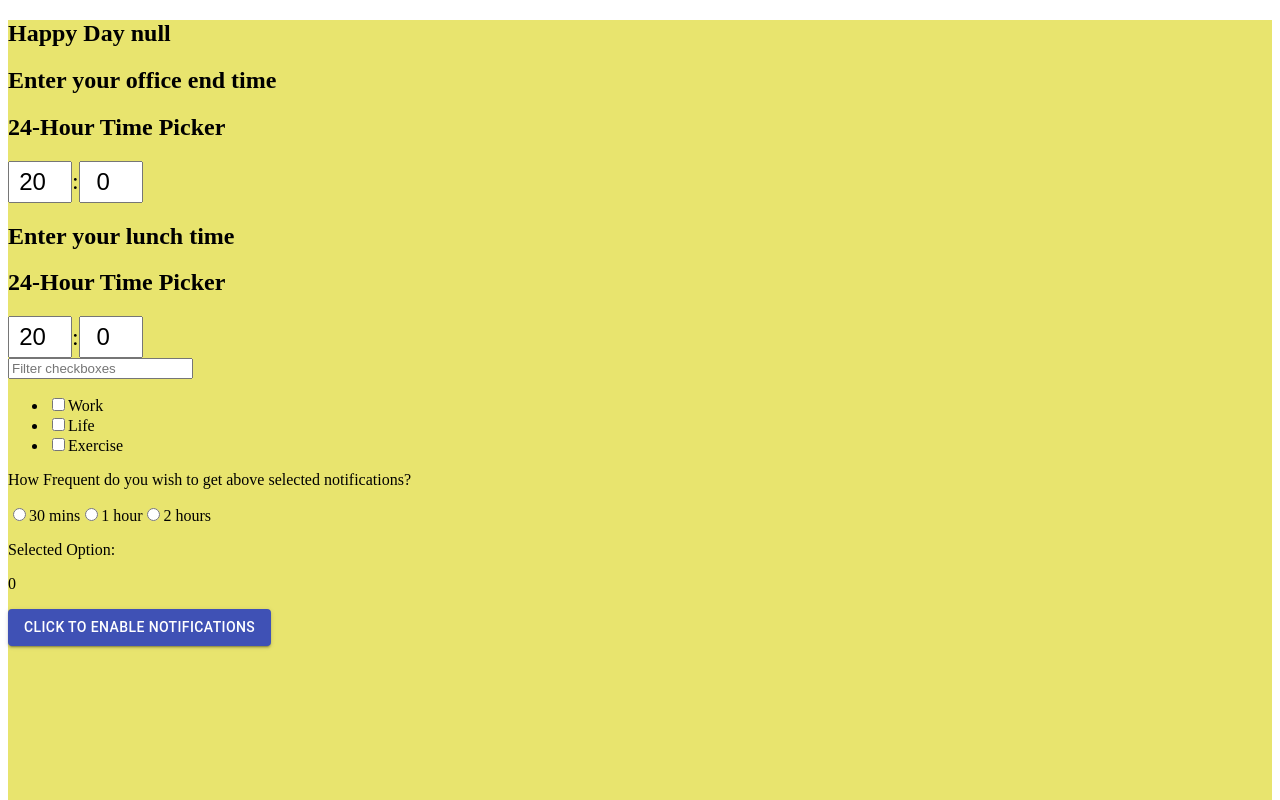
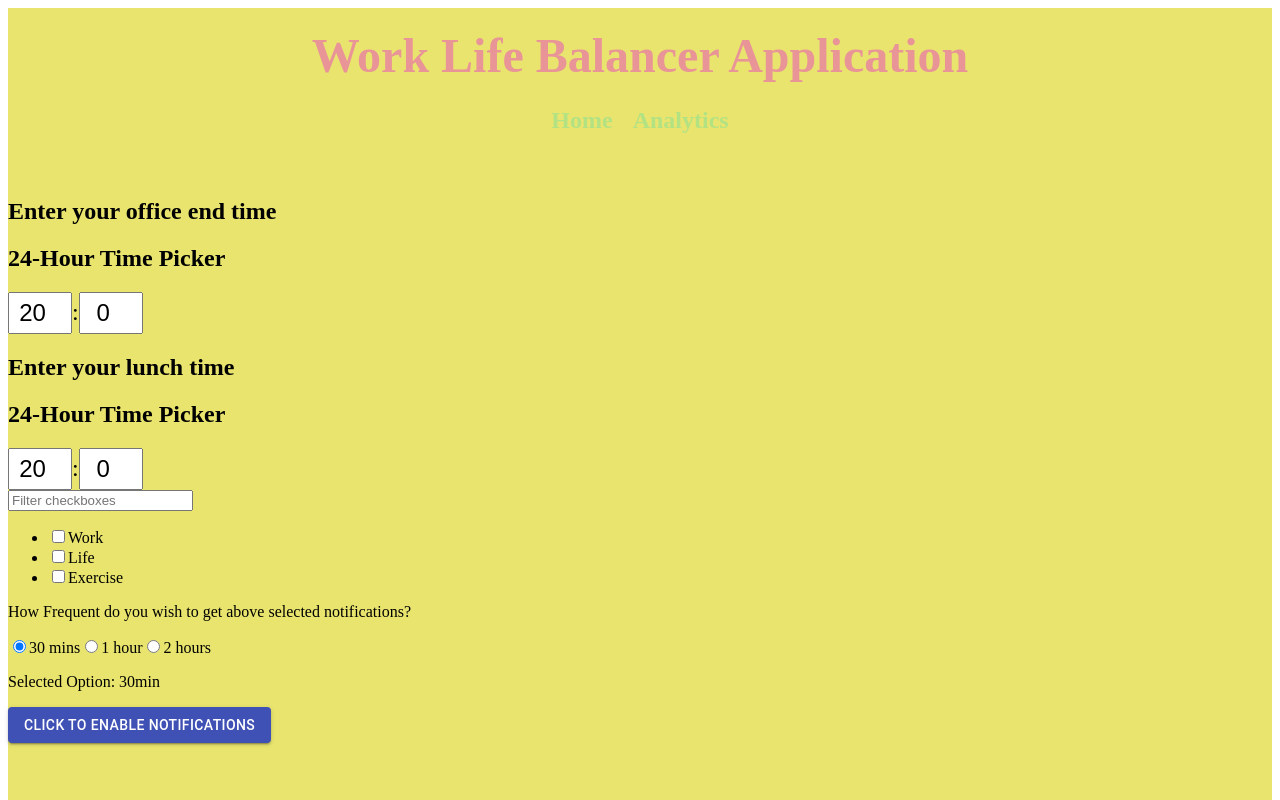
Before and after one commit to humerasharief/Worklife-balance-app-9-aug, a React (Create React App) app: page /home in a window 1280 px wide. Shown: the top 800 px of the page. Built offline with nearby package versions, Linux system fonts and the light colour scheme.

Commit message:
initial changes with styles

```diff
--- /dev/null
+++ b/src/components/Analytics/Analytics.js
@@ -0,0 +1,8 @@
+import React from 'react';
+import { BrowserRouter as Router, Route, NavLink, Switch } from 'react-router-dom';
+import Home from '../Home/Home';
+const Analytics = () => {
+    return (<div>dfdsfs</div>)
+}
+
+export default Analytics;
--- a/src/components/CustomNotify/CustomNotify.js
+++ b/src/components/CustomNotify/CustomNotify.js
@@ -65,7 +65,7 @@ function CustomNotify(props) {
     checkbox.label.toLowerCase().includes(filter.toLowerCase())
   );
 
-  const [selectedOption, setSelectedOption] = useState('');
+  const [selectedOption, setSelectedOption] = useState('30min');
 
   const handleOptionChange = (event) => {
     setSelectedOption(event.target.value);
@@ -141,7 +141,6 @@ function CustomNotify(props) {
         2 hours
       </label>
       <p>Selected Option: {selectedOption}</p>
-      <p>{props.messageProp}</p>
     </div>
 
   );
--- /dev/null
+++ b/src/components/Header/Header.css
@@ -0,0 +1,26 @@
+.header {
+    color: #E99497;
+    padding: 20px;
+    text-align: center;
+  }
+
+  .header h1 {
+    margin: 0;
+  }
+
+  .header nav ul {
+    list-style: none;
+    padding: 0;
+    display: flex;
+    justify-content: center;
+  }
+
+  .header nav li {
+    margin: 0 10px;
+  }
+
+  .header nav a {
+    color: #B3E283;
+    text-decoration: none;
+    font-weight: bold;
+  }
--- /dev/null
+++ b/src/components/Header/Header.js
@@ -0,0 +1,32 @@
+import React from 'react';
+import './Header.css'; // Import the CSS file for styling
+import { BrowserRouter as Router, Route, NavLink, Switch } from 'react-router-dom';
+import Home from '../Home/Home';
+import Analytics from '../Analytics/Analytics';
+const Header = () => {
+  return (
+    <header className="header">
+      <h1>Work Life Balancer Application </h1>
+      <nav>
+          <ul className="nav-links">
+            <li>
+              <NavLink exact to="/home" activeClassName="active">
+                Home
+              </NavLink>
+            </li>
+            <li>
+              <NavLink to="/analytics" activeClassName="active">
+                Analytics
+              </NavLink>
+            </li>
+          </ul>
+        </nav>
+        <Switch>
+          <Route exact path="/" component={Home} />
+          <Route exact path="/analytics" component={Analytics} />
+        </Switch>
+    </header>
+  );
+};
+
+export default Header;
--- a/src/components/Home/Home.css
+++ b/src/components/Home/Home.css
@@ -6,3 +6,26 @@
     height: 100vh;
     /* Additional styles... */
   }
+
+  /* Dashboard.css */
+.dashboard-container {
+  height: 100vh;
+}
+
+.sidebar {
+  flex: 1;
+  background-color: #333;
+  color: white;
+  padding: 20px;
+}
+
+.header {
+  font-size: 24px;
+  margin-bottom: 20px;
+}
+
+.widgets {
+  display: grid;
+  grid-template-columns: repeat(3, 1fr);
+  gap: 20px;
+}
--- a/src/components/Home/Home.js
+++ b/src/components/Home/Home.js
@@ -3,13 +3,18 @@ import React, { useState } from 'react';
 import './Home.css'; // Import your CSS file for styles
 import NotificationRender from '../NotificationRender/NotificationRender';
 import { useLocation } from 'react-router-dom';
+import Header from '../Header/Header';
 function Home() {
   const location = useLocation();
   const searchParams = new URLSearchParams(location.search);
   const param1 = searchParams.get('param1');
-  return <div className="background-container">
-    <div ><h2>Happy Day {decodeURIComponent(param1)}</h2></div>
-    <NotificationRender/>
+  return <div className="background-container dashboard-container">
+    <Header />
+    <div ></div>
+    <div className="main-content">
+      <NotificationRender/>
+    </div>
+
   </div>;
 }
 
--- a/src/components/Login/Login.css
+++ b/src/components/Login/Login.css
@@ -44,3 +44,9 @@
   .login-form link:hover {
     background-color: #0056b3;
   }
+
+  .box {
+    display: flex;
+    justify-content: center;
+    align-items: center;
+  }
--- a/src/components/Login/Login.js
+++ b/src/components/Login/Login.js
@@ -34,7 +34,9 @@ function Login() {
           value={age}
           onChange={(e) => setAge(e.target.value)}
         />
-        <Button onClick={handleButtonClick} variant="contained" color="primary">Click to enter exciting journey!</Button>
+        <div className="box">
+          <Button onClick={handleButtonClick} variant="contained" color="primary">Click to enter exciting journey!</Button>
+        </div>
       </form>
     </div>
   );
```
Also changed, not shown: src/components/Analytics/Analytics.css (added).
